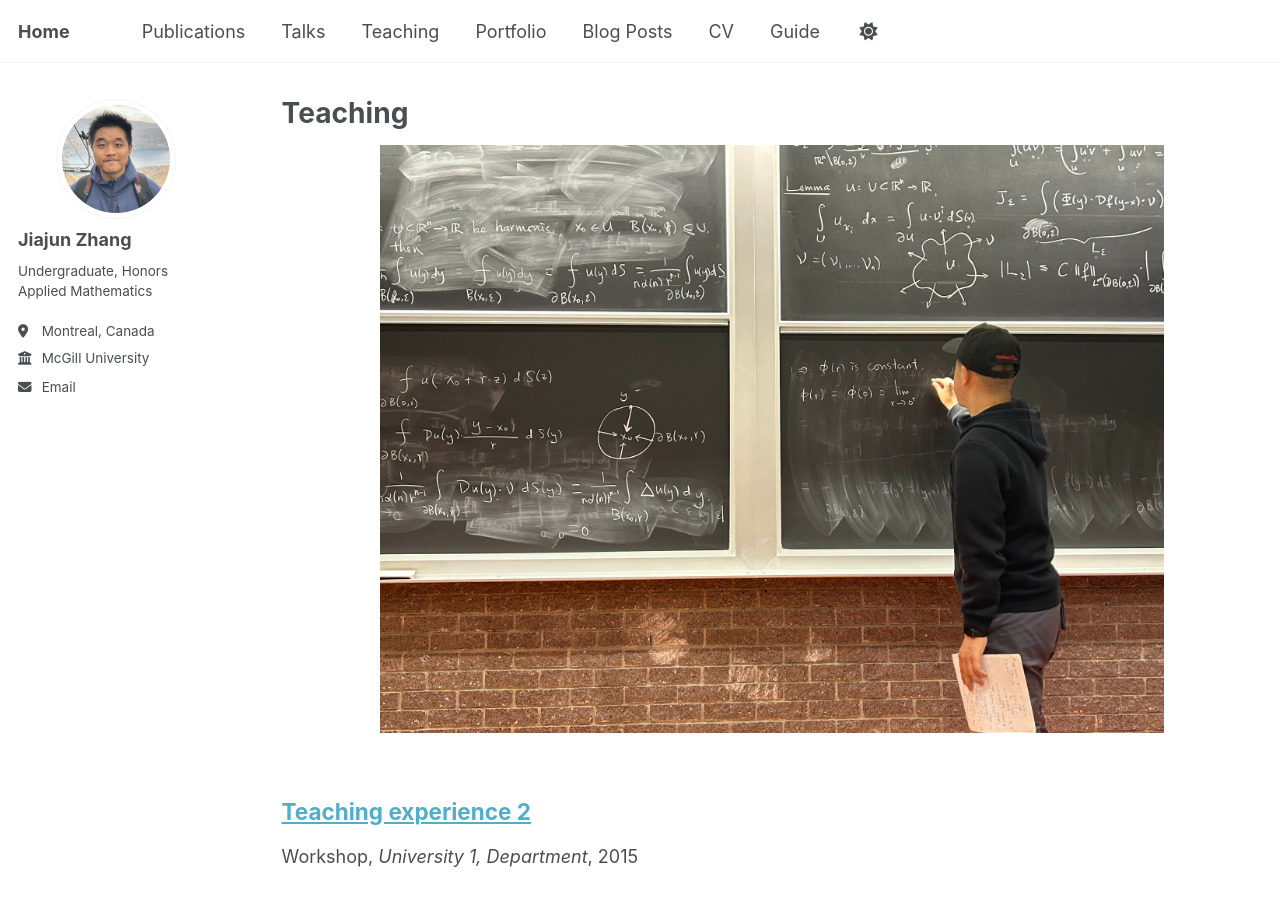
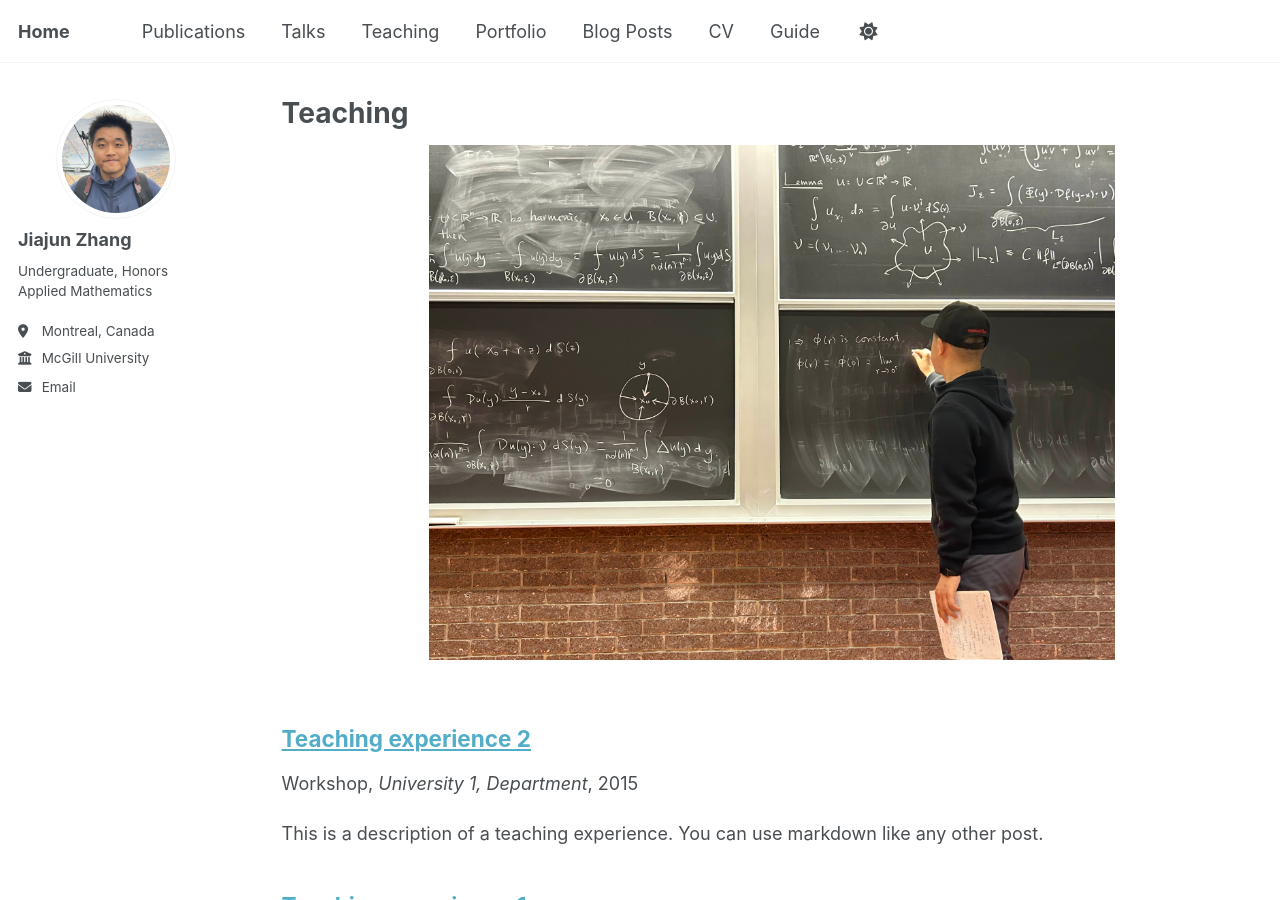
Before and after one commit to JohanssonRein/JohanssonRein.github.io, a Jekyll site: the page built from _pages/teaching.html, in a window 1280 px wide and 900 px high. Built offline with Jekyll 4.4.1, drawn with Linux system fonts in a browser that asks for light colours.

Commit message:
Update teaching.html

```diff
--- a/_pages/teaching.html
+++ b/_pages/teaching.html
@@ -6,7 +6,7 @@ author_profile: true
 ---
 
 <p align="center">
-  <img src="{{ '/images/teaching.jpg' | relative_url }}" alt="Teaching Banner" style="max-width: 80%; height: auto; margin-bottom: 20px;">
+  <img src="{{ '/images/teaching.jpg' | relative_url }}" alt="Teaching Banner" style="max-width: 70%; height: auto; margin-bottom: 20px;">
 </p>
 
 {% include base_path %}
```
